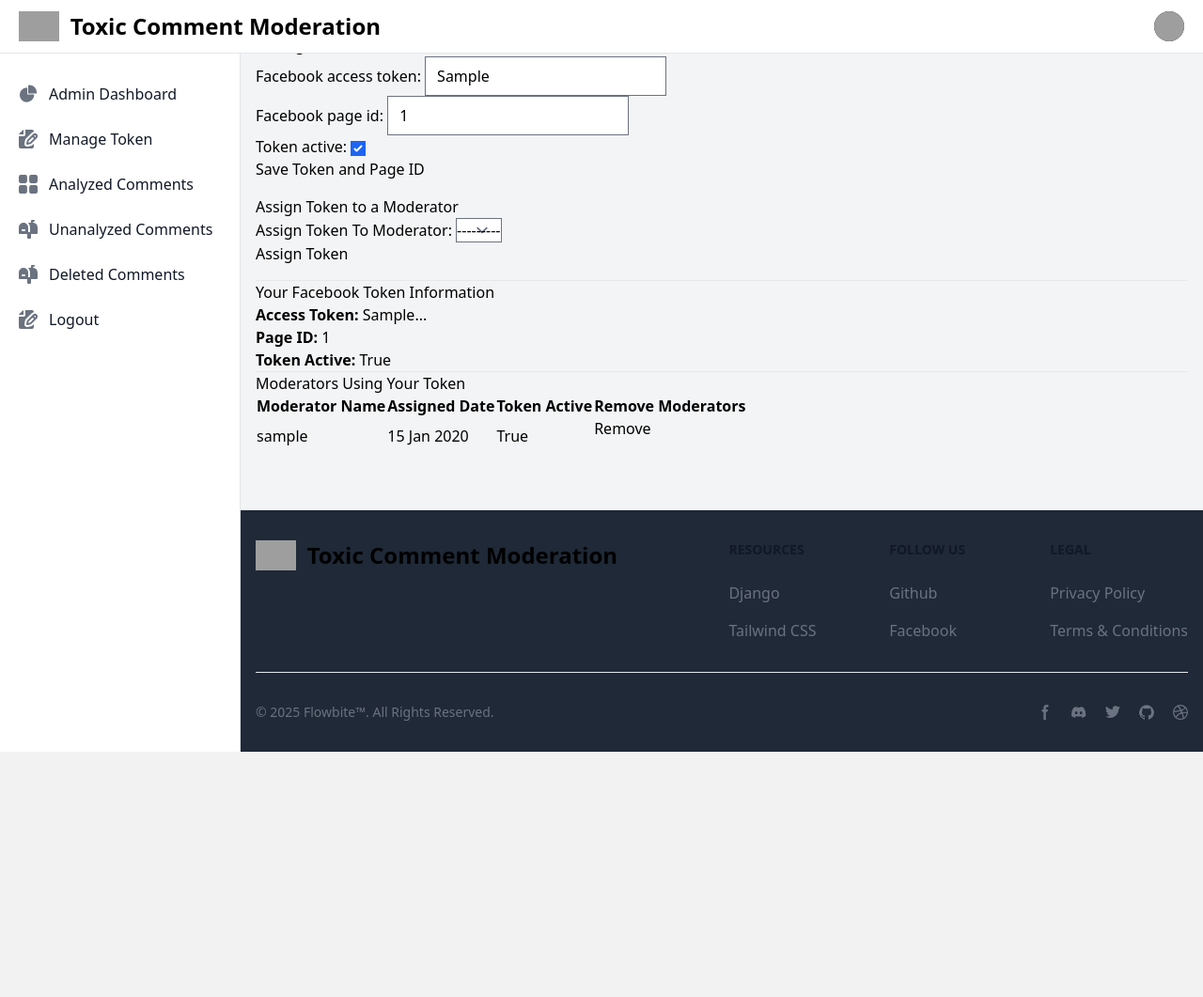
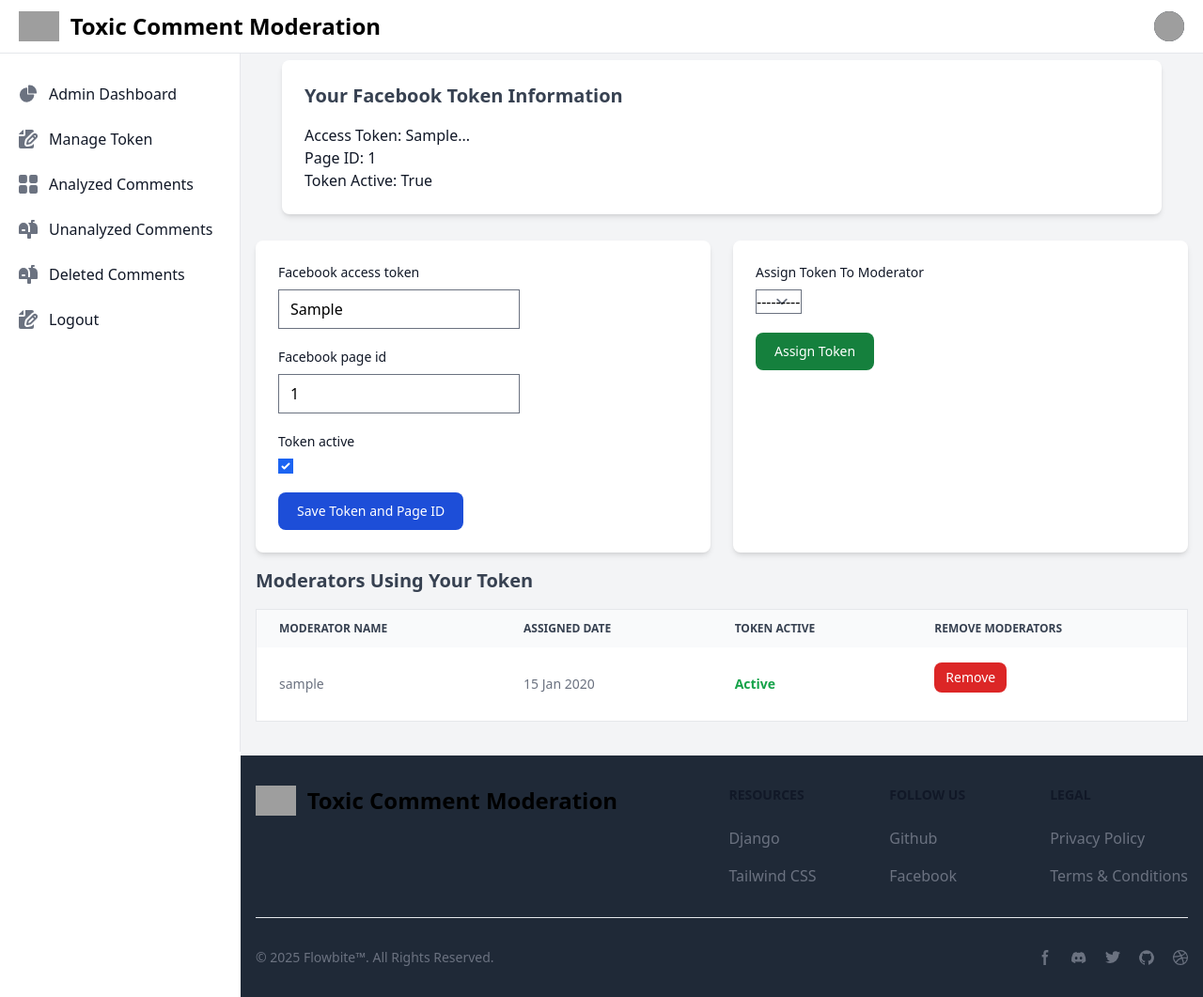
Before and after one commit to Dipesh-Ghimire/toxic-meter-web-app, a Django app: page /users/manage-token/ in a window 1280 px wide. Shown: the whole page at 94% size. Before the commit the page ends 800 px from the top, so only its background shows below. Run offline with Django 5.2, Linux system fonts and the light colour scheme; a user stored in the database is signed in; tables that the repository leaves empty hold one stand-in row (values such as "Sample post"); some libraries are stand-ins or nearby versions; grey boxes are pictures that could not be loaded.

Commit message:
Add UI to admin manage-token

```diff
--- a/toxicmeter/templates/users/manage_token.html
+++ b/toxicmeter/templates/users/manage_token.html
@@ -1,61 +1,82 @@
 {% extends "base.html" %}
 {% block content %}
-    <h2>Manage Facebook Access Token</h2>
+    {% comment %} <h2 class="text-2xl font-semibold text-gray-700 dark:text-gray-200 mb-4">Manage Facebook Access Token</h2> {% endcomment %}
+    <!-- Display current token information -->
+    <div class="bg-white shadow-md rounded-lg p-6 dark:bg-gray-800 m-7">
+      <h3 class="text-xl font-semibold text-gray-700 dark:text-gray-200 mb-4">Your Facebook Token Information</h3>
 
+      {% if admin_profile.facebook_access_token and admin_profile.facebook_page_id %}
+          <p class="text-gray-900 dark:text-gray-300">
+              <strong class="font-medium">Access Token:</strong> {{ admin_profile.facebook_access_token|slice:":50" }}...
+          </p>
+          <p class="text-gray-900 dark:text-gray-300">
+              <strong class="font-medium">Page ID:</strong> {{ admin_profile.facebook_page_id }}
+          </p>
+          <p class="text-gray-900 dark:text-gray-300">
+              <strong class="font-medium">Token Active:</strong> {{ admin_profile.token_active }}
+          </p>
+      {% else %}
+          <p class="text-red-600 dark:text-red-400">
+              You have not configured your Access Token or Page ID yet. Please use the form above to set them up.
+          </p>
+      {% endif %}
+  </div>
+    <div class="flex flex-col md:flex-row gap-6">
       <!-- Form for updating token and page ID -->
-    <form method="POST">
-      {% csrf_token %} {{ token_form.as_p }}
-      <button type="submit" name="update_token">Save Token and Page ID</button>
+      <form method="POST" class="w-full md:w-1/2 bg-white dark:bg-gray-800 shadow-md rounded-lg p-6">
+        {% csrf_token %}
+        {% for field in token_form %}
+        <div class="mb-5">
+          <label for="{{ field.id_for_label }}" class="block mb-2 text-sm font-medium text-gray-900 dark:text-white">{{ field.label }}</label>
+          {{ field }}
+        </div>
+        {% endfor %}
+        <button type="submit" name="update_token" class="text-white bg-blue-700 hover:bg-blue-800 focus:ring-4 focus:outline-none focus:ring-blue-300 font-medium rounded-lg text-sm w-full sm:w-auto px-5 py-2.5 text-center dark:bg-blue-600 dark:hover:bg-blue-700 dark:focus:ring-blue-800">Save Token and Page ID</button>
       </form>
 
-    <h3>Assign Token to a Moderator</h3>
-    <form method="POST">
+      <!-- Form for assigning token to a moderator -->
+      <form method="POST" class="w-full md:w-1/2 bg-white dark:bg-gray-800 shadow-md rounded-lg p-6">
           {% csrf_token %}
-        {{ assign_form.as_p }}
-        <button type="submit" name="assign_token">Assign Token</button>
+          {% for field in assign_form %}
+          <div class="mb-5">
+            <label for="{{ field.id_for_label }}" class="block mb-2 text-sm font-medium text-gray-900 dark:text-white">{{ field.label }}</label>
+            {{ field }}
+          </div>
+          {% endfor %}
+          <button type="submit" name="assign_token" class="text-white bg-green-700 hover:bg-green-800 focus:ring-4 focus:outline-none focus:ring-green-300 font-medium rounded-lg text-sm w-full sm:w-auto px-5 py-2.5 text-center dark:bg-green-600 dark:hover:bg-green-700 dark:focus:ring-green-800">Assign Token</button>
       </form>
+  </div>
 
-    <hr />
-
-    <!-- Display current token information -->
-    <h3>Your Facebook Token Information</h3>
-    {% if admin_profile.facebook_access_token and admin_profile.facebook_page_id%}
-    <p>
-      <strong>Access Token:</strong> {{ admin_profile.facebook_access_token|slice:":50" }}...
-    </p>
-    <p><strong>Page ID:</strong> {{ admin_profile.facebook_page_id }}</p>
-    <p><strong>Token Active:</strong> {{ admin_profile.token_active }}</p>
-    {% else %}
-    <p>
-      You have not configured your Access Token or Page ID yet. Please use the
-      form above to set them up.
-    </p>
-    {% endif %}
-
-    <hr />
-
-    <!-- Display assigned moderators -->
-    <h3>Moderators Using Your Token</h3>
+    <h3 class="text-xl font-semibold text-gray-700 dark:text-black">Moderators Using Your Token</h3>
     {% if assigned_moderators %}
-    <table>
-      <thead>
+    <table class="w-full text-sm text-left text-gray-500 dark:text-gray-400 mt-4 border border-gray-200 dark:border-gray-700 rounded-lg">
+        <thead class="text-xs text-gray-700 uppercase bg-gray-50 dark:bg-gray-700 dark:text-gray-400">
             <tr>
-          <th>Moderator Name</th>
-          <th>Assigned Date</th>
-          <th>Token Active</th>
-          <th>Remove Moderators</th>
+                <th scope="col" class="px-6 py-3">Moderator Name</th>
+                <th scope="col" class="px-6 py-3">Assigned Date</th>
+                <th scope="col" class="px-6 py-3">Token Active</th>
+                <th scope="col" class="px-6 py-3">Remove Moderators</th>
             </tr>
         </thead>
         <tbody>
             {% for moderator in assigned_moderators %}
-        <tr>
-          <td>{{ moderator.user.username }}</td>
-          <td>{{ moderator.user.date_joined|date:"d M Y" }}</td>
-          <td>{{ moderator.token_active }}</td>
-          <td>
+            <tr class="bg-white border-b dark:bg-gray-800 dark:border-gray-700 hover:bg-gray-25 dark:hover:bg-gray-600 dark:text-white">
+                <td class="px-6 py-4">{{ moderator.user.username }}</td>
+                <td class="px-6 py-4">{{ moderator.user.date_joined|date:"d M Y" }}</td>
+                <td class="px-6 py-4">
+                    {% if moderator.token_active %}
+                        <span class="text-green-600 font-bold">Active</span>
+                    {% else %}
+                        <span class="text-red-600 font-bold">Inactive</span>
+                    {% endif %}
+                </td>
+                <td class="px-6 py-4 text-white">
                     <form method="POST" action="{% url 'remove_moderator' moderator.user.id %}">
                         {% csrf_token %}
-                <button type="submit" onclick="return confirm('Are you sure you want to remove this moderator?')">Remove</button>
+                        <button type="submit" onclick="return confirm('Are you sure you want to remove this moderator?')"
+                            class="text-white bg-red-600 hover:bg-red-700 focus:ring-4 focus:ring-red-300 font-medium rounded-lg text-sm px-3 py-1.5 dark:bg-red-500 dark:hover:bg-red-600 dark:focus:ring-red-900">
+                            Remove
+                        </button>
                     </form>
                 </td>
             </tr>
@@ -63,6 +84,6 @@
         </tbody>
     </table>
     {% else %}
-    <p>No moderators assigned to your token.</p>
+    <p class="mt-4 text-gray-500 dark:text-gray-400 text-center">No moderators assigned yet.</p>
     {% endif %}
 {% endblock %}
```
Also changed, not shown: README.md. Lines whose indentation alone changed are shown as unchanged.
